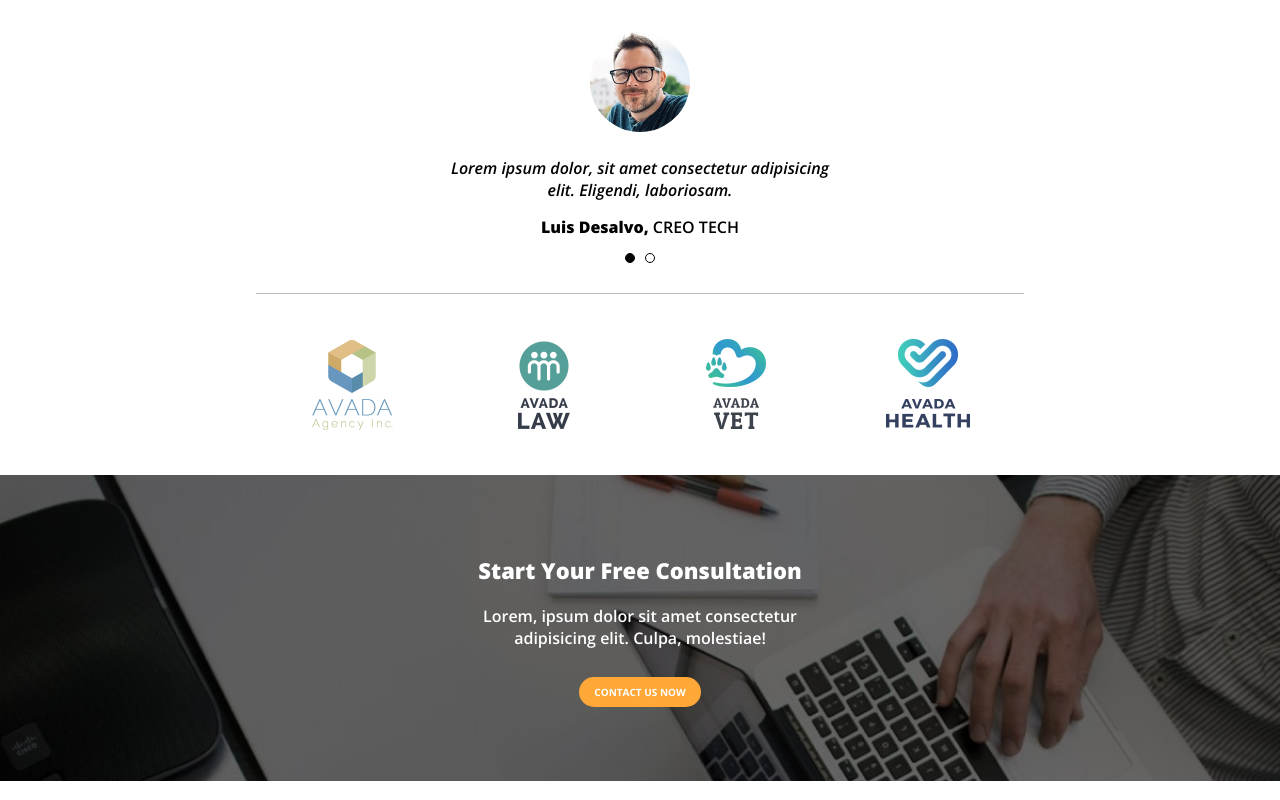
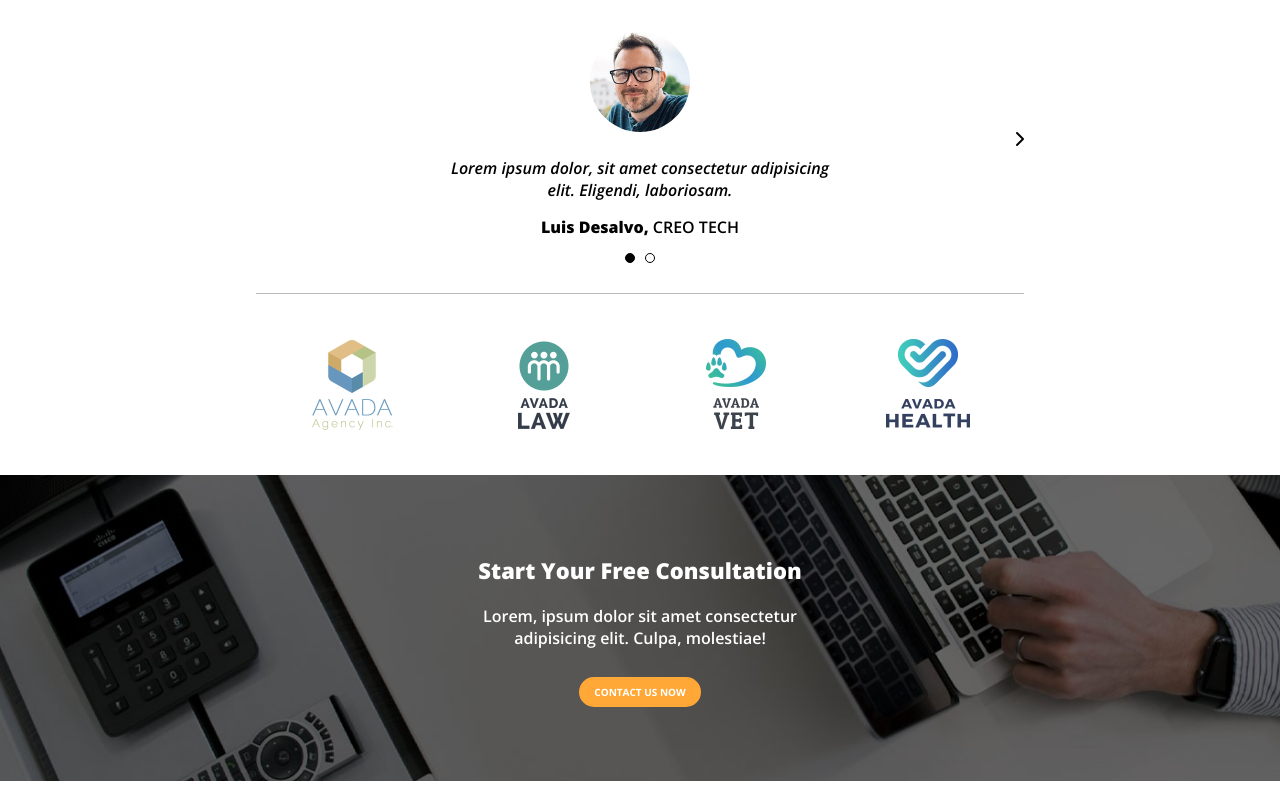
Before and after one commit to nicolofossati/proj-html-vuejs, a Vue app: page / in a window 1280 px wide. Shown: the part 4280-5080 px from the top of the page. Built offline with nearby package versions, Linux system fonts and the light colour scheme.

Commit message:
slider delle review

```diff
--- a/src/App.vue
+++ b/src/App.vue
@@ -10,6 +10,7 @@
 export default {
   data() {
     return {
+      store,
       NavBar: ['Home', 'Who We Are', 'What We Do', 'Where We Work', 'Careers', 'News', 'Get in touch now'],
       selectedNBLink: 0 //indica il link della navbar selezionato al momento. (Indice NabBar array)
     }
@@ -17,6 +18,9 @@ export default {
     PageHeader, PageHero, PageMain, PageFooter, PrimaryButton, SecondaryButton, TertiaryButton, Card
   }
 }
+
+
+import { store } from './store.js';
 
 import "@fontsource/open-sans";
 
--- a/src/components/PageMain.vue
+++ b/src/components/PageMain.vue
@@ -115,15 +115,25 @@
         </section>
         <section class="reviews">
             <div class="reviews-content">
+                <div class="slider-reviews">
+                    <div class="left-arrow"><i class="fa-solid fa-chevron-left" v-if="store.current_client > 0"
+                            @click="slider_review_change('left')"></i></div>
+                    <div class="right-arrow"><i class="fa-solid fa-chevron-right"
+                            v-if="store.current_client < store.clients.length - 1"
+                            @click="slider_review_change('right')"></i></div>
                     <div class="section-info">
                         <h3>What Our Clients Say</h3>
-                    <img src="../img/testimonials-2.jpg" alt="">
-                    <span class="review">Lorem ipsum dolor, sit amet consectetur adipisicing elit. Eligendi,
-                        laboriosam.</span>
-                    <span class="testimonial-company"><span class="testimonial">Luis Desalvo, </span>CREO TECH</span>
+                        <div v-for="(client, index) in store.clients" v-show="index == store.current_client">
+                            <img :src="getImgUrl(client.img)" alt="">
+                            <span class="review">{{ client.review }}</span>
+                            <span class="testimonial-company"><span class="testimonial">{{ client.name }},
+                                </span>{{ client.agency }}</span>
+                        </div>
+
                         <div class="dots">
-                        <span class="dot selected-dot"></span>
-                        <span class="dot"></span>
+                            <span :class="(store.current_client == index) ? 'dot selected-dot' : 'dot'"
+                                v-for="(dot, index) in store.clients.length"></span>
+                        </div>
                     </div>
                 </div>
                 <div class="card-container divider">
@@ -155,11 +165,25 @@
 export default {
     data() {
         return {
+            store
         }
     }, components: {
         Card, PrimaryButton
+    }, methods: {
+        getImgUrl(path) {
+            return new URL(path, import.meta.url).href;
+        },
+        slider_review_change(side) {
+            if (side == "left") {
+                store.current_client--;
+            } else { // right
+                store.current_client++;
             }
         }
+    }
+}
+
+import { store } from '../store.js';
 
 import PrimaryButton from './PrimaryButton.vue';
 import Card from './Card.vue';
@@ -298,12 +322,27 @@ import Card from './Card.vue';
     }
 
     .reviews {
+        .slider-reviews {
+            position: relative;
+
+            .left-arrow {
+                position: absolute;
+                left: 0;
+                top: 50%;
+            }
+
+            .right-arrow {
+                position: absolute;
+                right: 0;
+                top: 50%;
+            }
 
             .section-info {
                 padding-bottom: 30px;
 
                 img {
                     width: 100px;
+                    aspect-ratio: 1/1;
                     border-radius: 50%;
                     margin: 20px 0;
                 }
@@ -331,7 +370,6 @@ import Card from './Card.vue';
 
                     .dot {
                         display: inline-block;
-                    padding: 2px;
                         border: 1px solid black;
                         width: 10px;
                         height: 10px;
@@ -344,6 +382,8 @@ import Card from './Card.vue';
 
                 }
             }
+        }
+
 
         .divider {
             border-top: 1px solid $light-grey-text;
@@ -361,11 +401,12 @@ import Card from './Card.vue';
         position: relative;
 
         .img-backround {
-            background-image: url('../img/case-study-gallery-3-1-1200x900.jpg');
+            background-image: url('../img/case-study-gallery-3-1.jpg');
             background-size: cover;
             width: 100%;
             height: 100%;
             position: absolute;
+            background-position: center;
 
             &::before {
                 content: '';
--- /dev/null
+++ b/src/store.js
@@ -0,0 +1,18 @@
+import { reactive } from 'vue'
+export const store = reactive({
+    clients: [
+        {
+            name: 'Luis Desalvo',
+            img: '../img/testimonials-2.jpg',
+            agency: 'CREO TECH',
+            review: "Lorem ipsum dolor, sit amet consectetur adipisicing elit. Eligendi, laboriosam."
+        },
+        {
+            name: 'Luisa Desole',
+            img: '../img/testimonials-1.jpg',
+            agency: 'Luisa Agency',
+            review: "Lorem ipsum dolor, sit amet consectetur adipisicing elit. Eligendi, laboriosam."
+        }
+    ],
+    current_client: 0
+});
```
Lines whose indentation alone changed are shown as unchanged.
